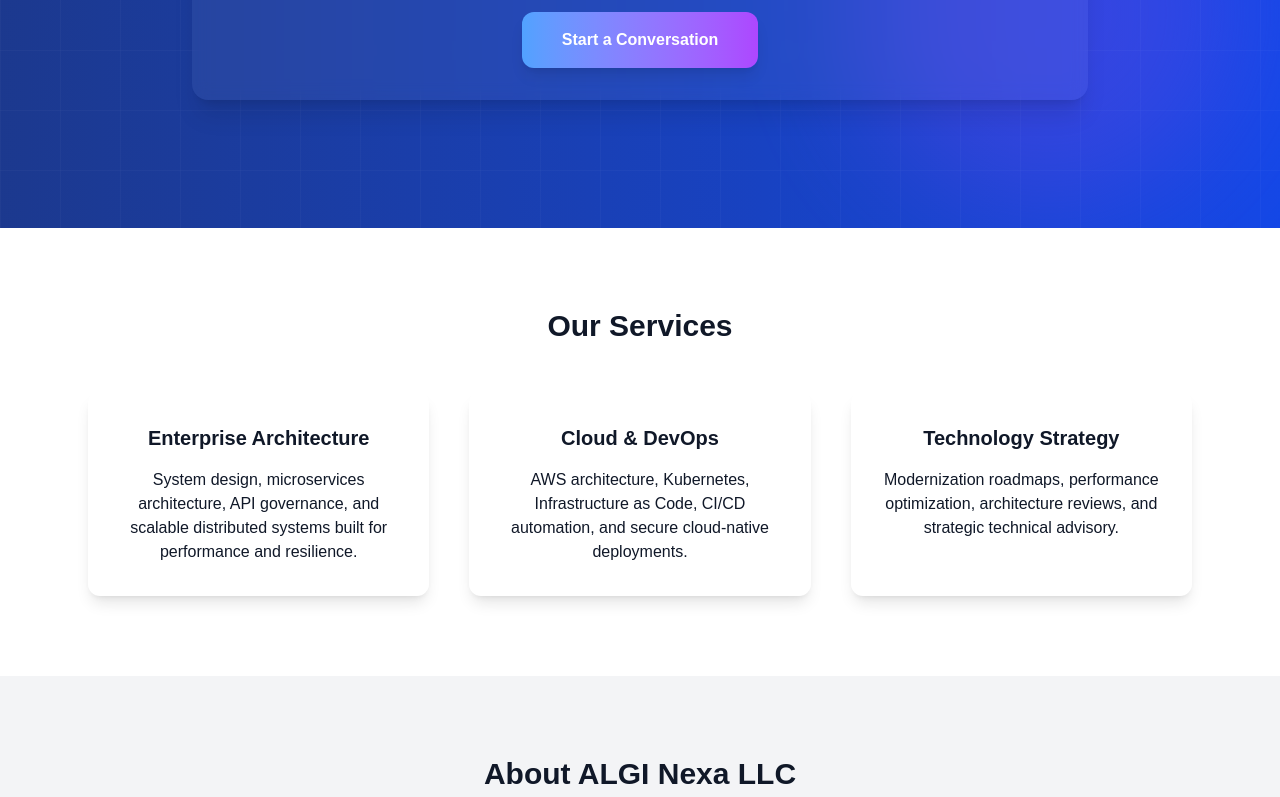
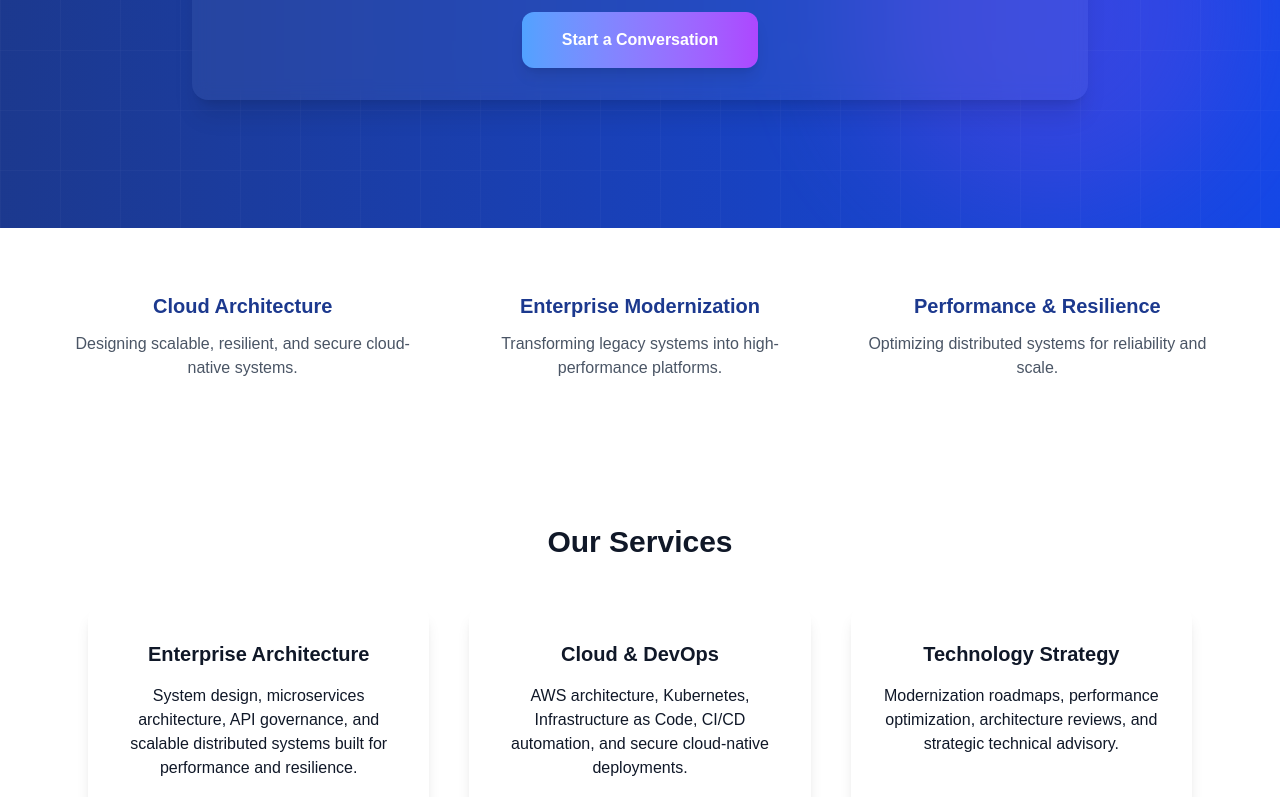
Before and after one commit to gilskx/alginexa-site, a Next.js app: page / in a window 1280 px wide. Shown: the part 683-1480 px from the top of the page. Built offline with nearby package versions, Linux system fonts and the light colour scheme.

Commit message:
Added Contact page

```diff
--- a/app/page.tsx
+++ b/app/page.tsx
@@ -4,7 +4,39 @@
     <main className="min-h-screen bg-white text-gray-900">
 	{/* Hero Section */}
       <Hero />
+{/* Value Proposition Strip */}
+<section className="bg-white py-16 px-6">
+  <div className="max-w-6xl mx-auto grid md:grid-cols-3 gap-10 text-center">
 
+    <div>
+      <h3 className="text-xl font-semibold text-blue-900 mb-3">
+        Cloud Architecture
+      </h3>
+      <p className="text-gray-600">
+        Designing scalable, resilient, and secure cloud-native systems.
+      </p>
+    </div>
+
+    <div>
+      <h3 className="text-xl font-semibold text-blue-900 mb-3">
+        Enterprise Modernization
+      </h3>
+      <p className="text-gray-600">
+        Transforming legacy systems into high-performance platforms.
+      </p>
+    </div>
+
+    <div>
+      <h3 className="text-xl font-semibold text-blue-900 mb-3">
+        Performance & Resilience
+      </h3>
+      <p className="text-gray-600">
+        Optimizing distributed systems for reliability and scale.
+      </p>
+    </div>
+
+  </div>
+</section>
 
       {/* Services Section */}
       <section className="py-20 px-6 max-w-6xl mx-auto">
```
Also changed, not shown: 1 other file (tests, documents, lock files or other folders).
